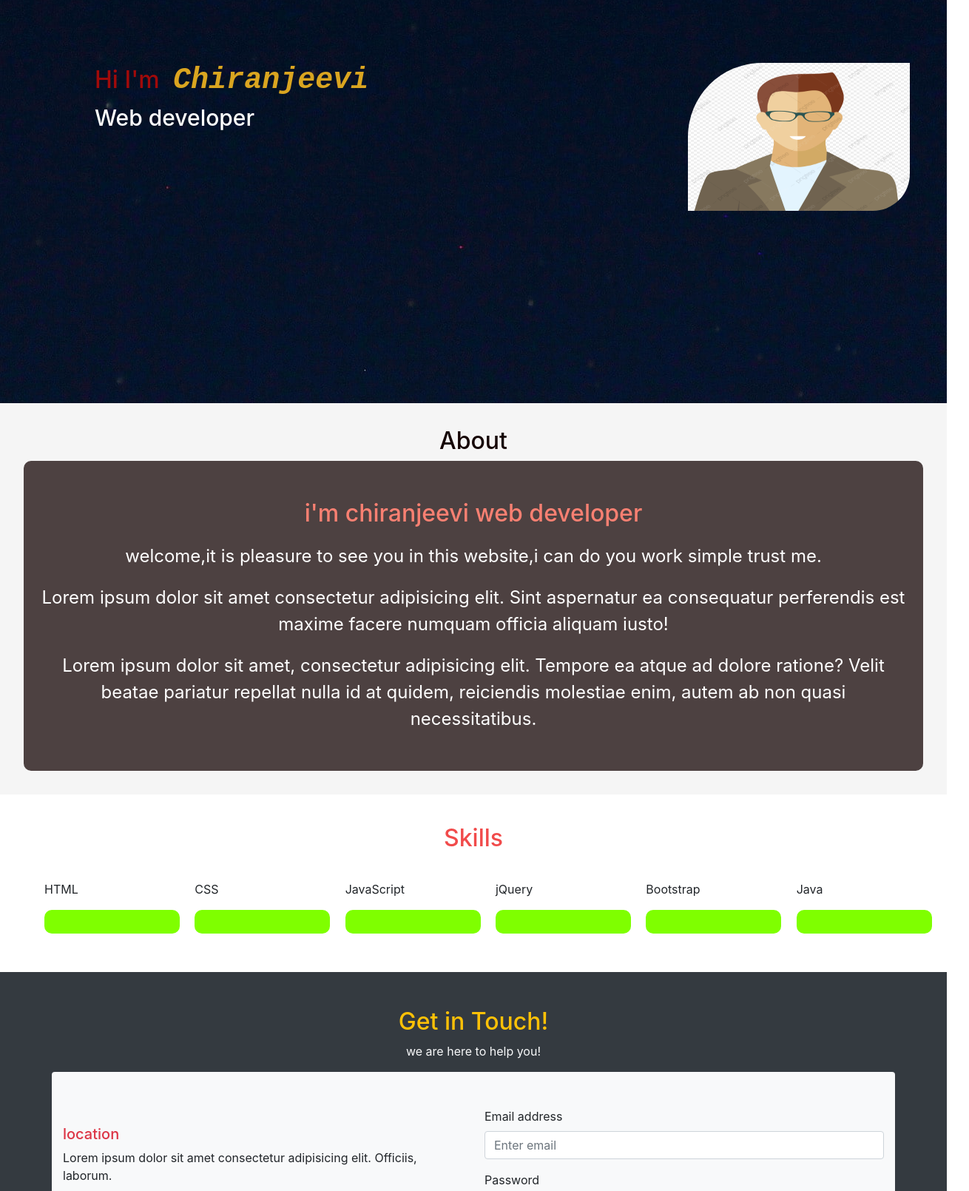
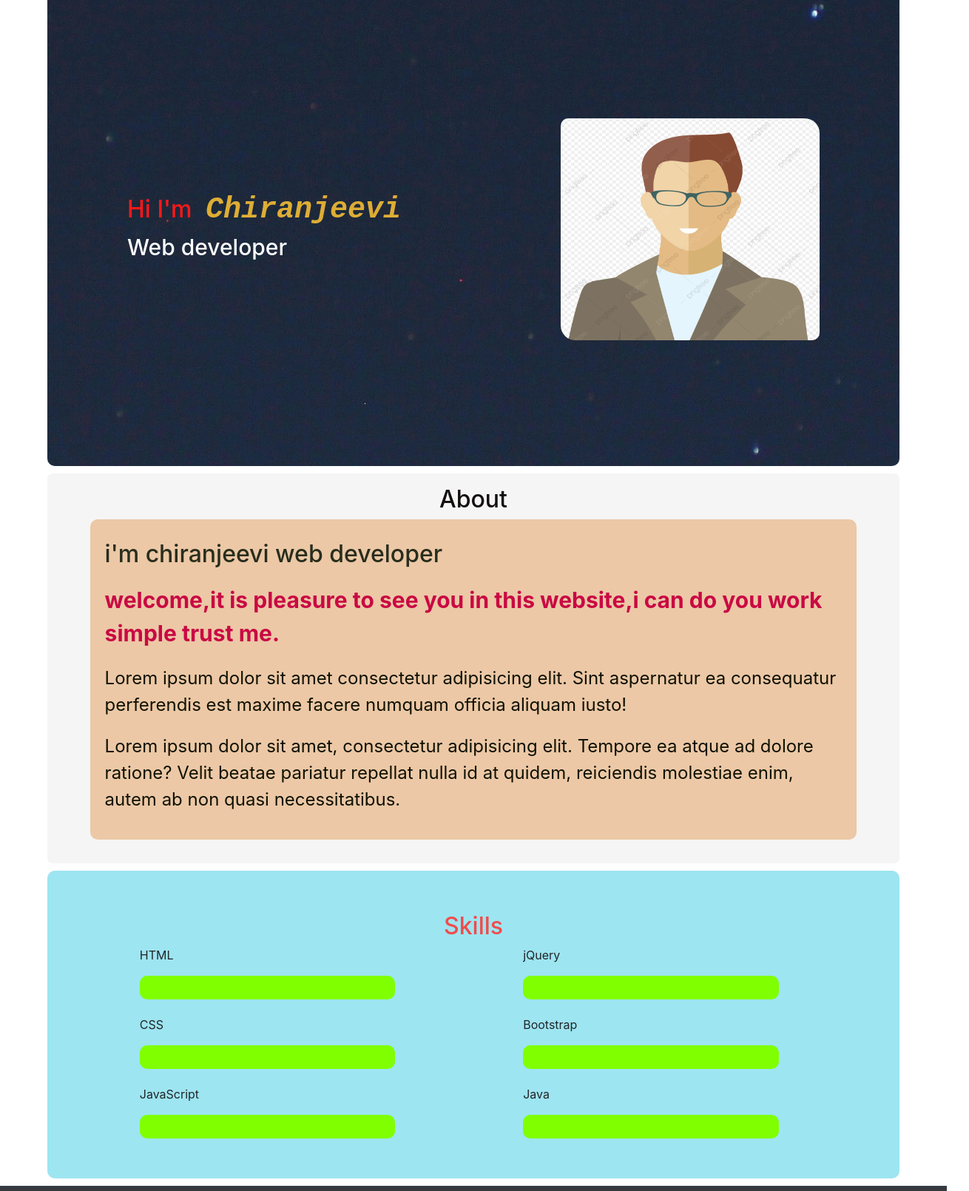
Before and after one commit to k-chiranjeevi/portfolio, a plain HTML site: page index.html in a window 1280 px wide. Shown: the part 85-1695 px from the top of the page at 74% size, 1310 px wide, since content can reach past the window. Drawn offline with nearby package versions, Linux system fonts and the light colour scheme.

Commit message:
portfolio changes

```diff
--- a/index.css
+++ b/index.css
@@ -58,31 +58,27 @@ body{
     background-image: url(./images/laney-smith-FwNUSwJDZIQ-unsplash.jpg);
     background-position: center;
     background-repeat: no-repeat;
-    width:100%;
-    height:70vh;
+    width:90vw;
+    height:80vh;
     display:flex;
+    justify-content: space-around;
+    align-items: center;
+    margin: 5px auto 0px auto;
+    opacity: 0.9;
+    border-radius:10px;
+}
 
 
-
+#content h2{
+    color:red;
 }
 
-#content{
-    width:100%;
-    padding-top:100px;
-    height:50%;
-    color:rgb(161, 10, 10);
-    padding-left:10%;
-
-}
-
-#avatar{
-    padding-top:100px;
-    padding-right:50px;
-}
 #img{
 
-    border-top-left-radius:100px;
-    border-bottom-right-radius:50px;
+    border-top-left-radius:10px;
+    border-bottom-right-radius:10px;
+    border-bottom-left-radius:20px;
+    border-top-right-radius:20px;
 
 }
 #name{
@@ -113,57 +109,70 @@ body{
 
 
 #about{
-    width:100%;
+    width:90vw;
+    border-radius:7px;
     font-size:1.5rem;
     height:auto;
-    padding:2rem 0 2rem 0;
+    padding:1rem 0 2rem 0;
     background-color:whitesmoke;
-
+    margin: 10px auto;
 
 }
 
 #about_content{
     margin:0 auto;
-    text-align: center;
-    width:95vw;
+    z-index:1;
+    width:90%;
     height:auto;
-    padding:2rem 0 2rem 0;
-    background-color: rgb(77, 65, 65);
+    padding:0.5rem 0 1rem 0 ;
+    background-color: rgb(236, 200, 166);
     border-radius:10px;
 
 
 }
 #about_heading{
-  color:rgb(22, 5, 5);
+  color:rgb(19, 15, 15);
   text-align: center;
 
 }
 #heading{
-    color:salmon;
+    color:rgba(10, 22, 8, 0.87);
     margin:20px;
 }
 #about_content p{
-    color:white;
+    color:rgb(15, 17, 2);
     margin:20px;
 }
+#about_matter{
+    color:rgb(201, 9, 67) !important;
+    font-weight: bolder;
+    font-size:30px;
+}
 
+
+#skills{
+    width:90vw;
+    height:auto;
+    background-color: rgb(157, 229, 241);
+    margin:10px auto;
+    border-radius: 10px;
+    padding:1rem 0 2rem 0;
+}
 .skills{
-    width:100%;
-    height:auto;
-    padding:30px;
+    width:90%;
     display:flex;
     justify-content: space-around;
     align-items: center;
-    margin:0 30px;
+
+    margin:0 auto;
 }
+
 #skills h2{
     padding-top:40px;
     color:rgb(241, 75, 75)
 }
 .html{
-    width:30%;
-
-
+    width:30vw;
 
 
 }
@@ -282,6 +291,11 @@ body{
     font-size: 1rem;
     line-height: 1.4rem;
 }
+#main_content{
+    display:flex;
+    flex-direction: column;
+    justify-content: space-around;
+}
 #main_content #content h2{
     text-align: center;
 }
@@ -293,12 +307,18 @@ body{
 
  }
 
+#skills{
+    width:90vw;
+    background-color: coral;
+}
+
 .skills{
     display:flex;
     width:90vw;
     flex-direction: column;
+    justify-content: center;
     height:auto;
-    align-items: flex-start;
+    align-items: center;
     padding: 2rem 0 2rem 0;
 }
 
@@ -345,9 +365,7 @@ body{
 }
 
 
-.html{
-    width:100%;
-}
+
 
 }
 
@@ -397,6 +415,11 @@ body{
 
 
     }
+    #main_content{
+        display:flex;
+        flex-direction: column;
+        align-items: center;
+    }
     #about{
         background-color: darkcyan;
         padding-top:1rem;
@@ -420,15 +443,24 @@ body{
 
     }
 
-
+    #skills{
+        width:95vw;
+        background-color: coral;
+    }
+     #skills h2{
+         color:white;
+     }
     .skills{
         display:flex;
-        flex-direction: column;
         height:auto;
-        align-items: flex-start;
+        width:90vw;
+        margin: auto;
+        justify-content: space-around;
+        padding-top:20px;
+
     }
     .html{
-        width:100%;
+        width:300px;
     }
 
 
--- a/index.html
+++ b/index.html
@@ -42,7 +42,7 @@
             <h3 id="web">Web developer</h3>
         </div>
         <div id="avatar">
-            <img id="img" src="images/avatar.jpg" width="300px" height="200px">
+            <img id="img" src="images/avatar.jpg" width="350px" height="300px">
         </div>
 
 
@@ -59,7 +59,7 @@
                 i'm chiranjeevi web developer
 
             </h2>
-            <p id="matter">
+            <p id="about_matter">
                 welcome,it is pleasure to see you in this website,i can do you work simple trust me.
             </p>
             <p>Lorem ipsum dolor sit amet consectetur adipisicing elit. Sint aspernatur ea consequatur perferendis est
@@ -75,6 +75,7 @@
     <div id="skills">
         <h2 style="text-align: center;">Skills</h2>
         <div class="skills">
+            <div id="left">
                 <div class="html">
                     <div id="first_html">
                         <p>HTML</p>
@@ -93,6 +94,8 @@
                         <p id="html"><span>60%</span></p>
                     </div>
                 </div>
+            </div>
+            <div id="right">
                 <div class="html">
                     <div id="first_html">
                         <p>jQuery</p>
@@ -111,7 +114,7 @@
                         <p id="html"><span>65%</span></p>
                     </div>
                 </div>
-
+            </div>
 
         </div>
     </div>
```
Lines whose indentation alone changed are shown as unchanged.
